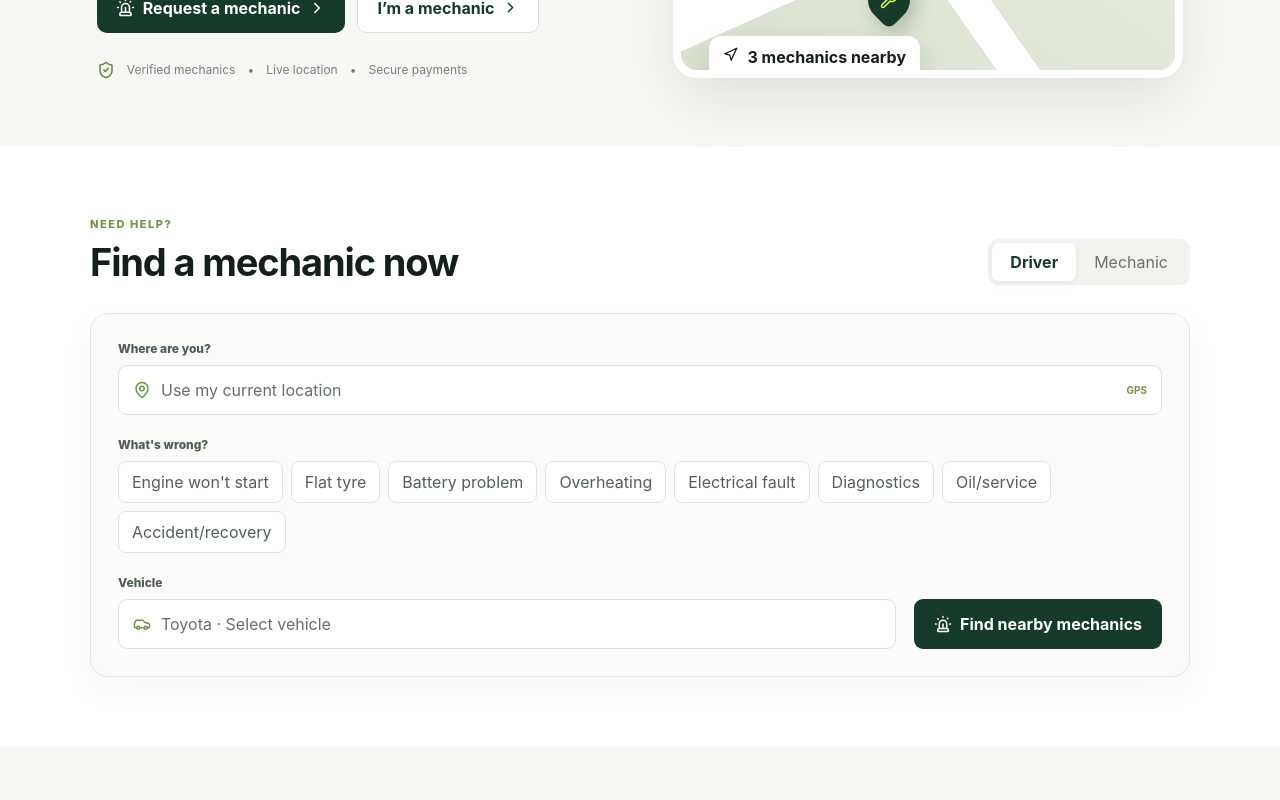
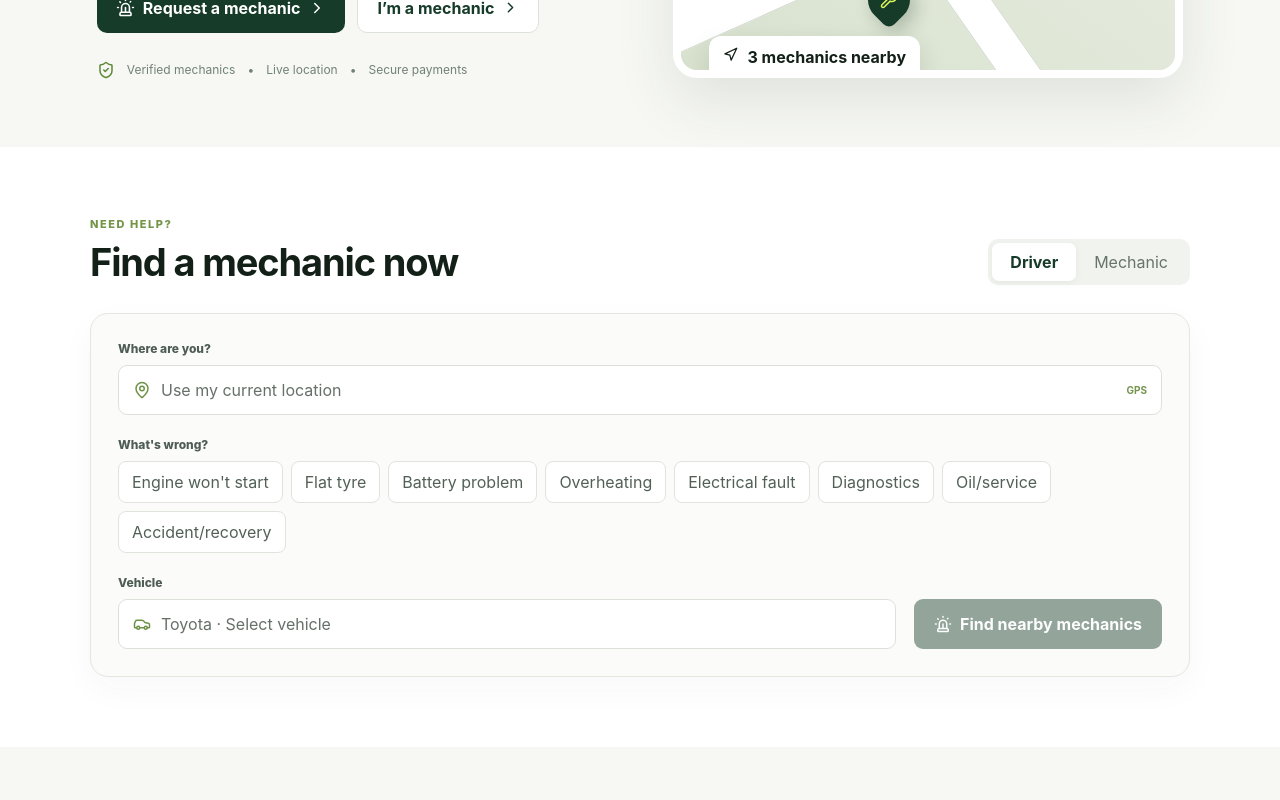
Before and after one commit to arnold956/mechanics, a Next.js app: page / in a window 1280 px wide. Shown: the part 547-1347 px from the top of the page. Built offline with nearby package versions, Linux system fonts and the light colour scheme.

Commit message:
Show live mechanic ratings and reviews summary in nearby results

```diff
--- a/app/page.tsx
+++ b/app/page.tsx
@@ -1,12 +1,26 @@
 "use client";
 import {useState} from "react"; import {MapPin,Car,ShieldCheck,Wrench,Siren,ChevronRight,Star,Navigation} from "lucide-react"; import Link from "next/link";
 const jobs=["Engine won't start","Flat tyre","Battery problem","Overheating","Electrical fault","Diagnostics","Oil/service","Accident/recovery"];
-export default function Home(){const [problem,setProblem]=useState(""); const [role,setRole]=useState("driver"); return <main>
+export default function Home(){
+ const [problem,setProblem]=useState("");
+ const [role,setRole]=useState("driver");
+ const [nearby,setNearby]=useState<any[]>([]);
+ const [loading,setLoading]=useState(false);
+ async function findMechanics(){
+   setLoading(true);
+   const specialtyMap:any={"Engine won't start":"Engine & diagnostics","Flat tyre":"Tyres & punctures","Battery problem":"Battery & starting","Overheating":"Cooling & overheating","Electrical fault":"Electrical systems","Diagnostics":"Engine & diagnostics"};
+   const specialty=specialtyMap[problem]||"";
+   const response=await fetch("/api/mechanics?limit=12"+(specialty?"&specialty="+encodeURIComponent(specialty):""));
+   const data=await response.json();
+   setNearby(data.mechanics||[]);
+   setLoading(false);
+ }
+ return <main>
 <header><div className="brand"><span className="mark"><Wrench size={20}/></span><b>MECHANICS</b></div><nav><a>How it works</a><Link href="/mechanic/register">For Mechanics</Link><a>Safety</a><button className="outline">Sign in</button><button>Get help</button></nav></header>
 <section className="hero"><div className="copy"><div className="pill"><span/>24/7 roadside assistance</div><h1>When your car stops,<br/><em>help moves.</em></h1><p>Connect with a verified mechanic near you. Tell us what happened and we'll help you find the right person, wherever you are.</p><div className="actions"><button className="primary" onClick={()=>document.getElementById("request")?.scrollIntoView({behavior:"smooth"})}><Siren size={19}/> Request a mechanic <ChevronRight size={18}/></button><Link className="secondary" href="/mechanic/register">I’m a mechanic <ChevronRight size={17}/></Link></div><div className="trust"><ShieldCheck size={18}/><span>Verified mechanics</span><span>•</span><span>Live location</span><span>•</span><span>Secure payments</span></div></div>
 <div className="map"><div className="maptop"><div><MapPin size={17}/> <span>Your location</span></div><span className="live">● LIVE</span></div><div className="mapgrid"><div className="road r1"/><div className="road r2"/><div className="road r3"/><div className="pin p1"><Wrench/></div><div className="pin p2"><Wrench/></div><div className="pin p3"><Wrench/></div><div className="you"><span/></div><div className="maplabel"><Navigation size={15}/><div><b>3 mechanics nearby</b><small>Within 5 km</small></div></div></div></div></section>
 <section id="request" className="request"><div className="sectionhead"><div><div className="eyebrow">NEED HELP?</div><h2>Find a mechanic now</h2></div><div className="role"><button className={role==="driver"?"active":""} onClick={()=>setRole("driver")}>Driver</button><button className={role==="mechanic"?"active":""} onClick={()=>setRole("mechanic")}>Mechanic</button></div></div>
-{role==="driver"?<div className="card"><div className="field"><label>Where are you?</label><div className="input"><MapPin size={18}/><span>Use my current location</span><b>GPS</b></div></div><div className="field"><label>What's wrong?</label><div className="jobs">{jobs.map(x=><button key={x} className={problem===x?"selected":""} onClick={()=>setProblem(x)}>{x}</button>)}</div></div><div className="row"><div className="field"><label>Vehicle</label><div className="input"><Car size={18}/><span>Toyota · Select vehicle</span></div></div><button className="find"><Siren size={18}/> Find nearby mechanics</button></div></div>:<div className="card mechaniccard"><Wrench size={30}/><div><h3>Join the mechanic network</h3><p>Create your account, list your specialties, set your service area and choose when you are available.</p></div><Link className="find" href="/mechanic/register">Register as a mechanic <ChevronRight/></Link></div>}</section>
+{role==="driver"?<div className="card"><div className="field"><label>Where are you?</label><div className="input"><MapPin size={18}/><span>Use my current location</span><b>GPS</b></div></div><div className="field"><label>What's wrong?</label><div className="jobs">{jobs.map(x=><button key={x} className={problem===x?"selected":""} onClick={()=>setProblem(x)}>{x}</button>)}</div></div><div className="row"><div className="field"><label>Vehicle</label><div className="input"><Car size={18}/><span>Toyota · Select vehicle</span></div></div><button className="find" onClick={findMechanics} disabled={loading || !problem}><Siren size={18}/> {loading ? "Finding mechanics…" : "Find nearby mechanics"}</button></div></div>:<div className="card mechaniccard"><Wrench size={30}/><div><h3>Join the mechanic network</h3><p>Create your account, list your specialties, set your service area and choose when you are available.</p></div><Link className="find" href="/mechanic/register">Register as a mechanic <ChevronRight/></Link></div>}</section>
 <section className="features"><div><ShieldCheck/><h3>Verified professionals</h3><p>Mechanics can be verified before joining the network.</p></div><div><MapPin/><h3>Location matching</h3><p>Find available help based on distance and service type.</p></div><div><Star/><h3>Trusted by ratings</h3><p>Build confidence with transparent reviews and job history.</p></div></section>
 <footer><b>MECHANICS</b><span>Roadside assistance marketplace</span><span>© 2026 Mechanics</span></footer>
 </main>}
```
